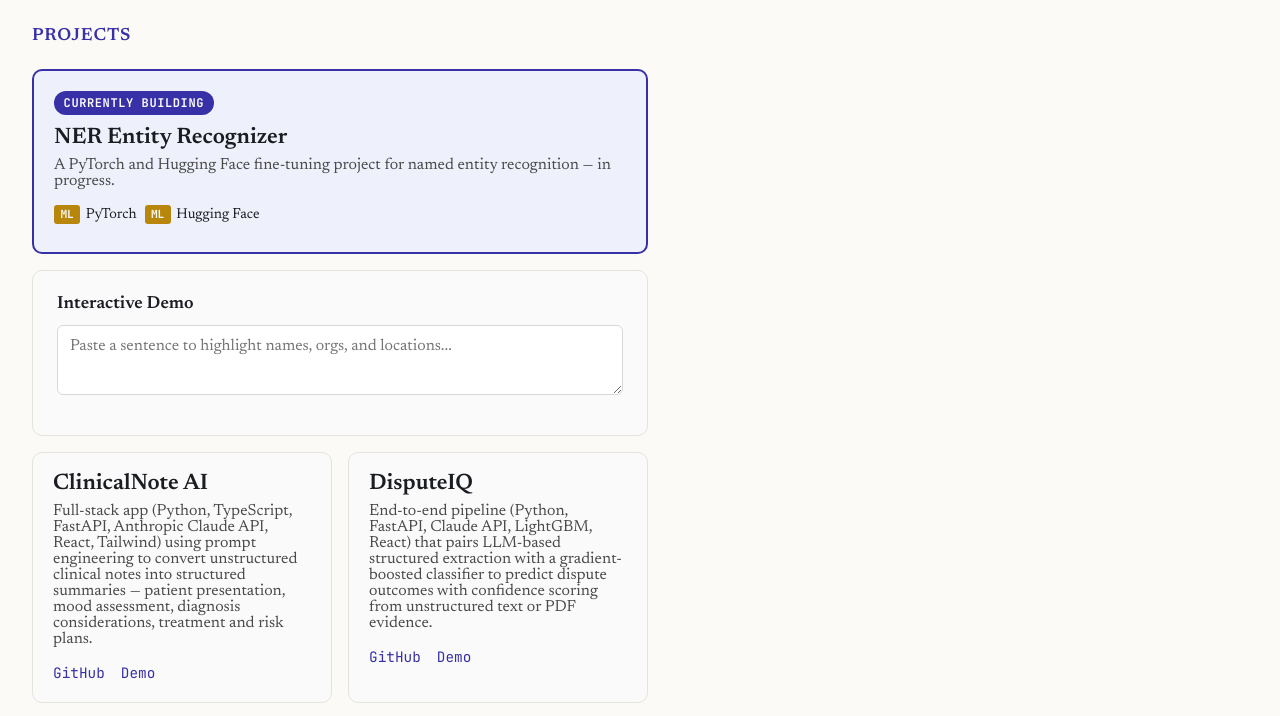
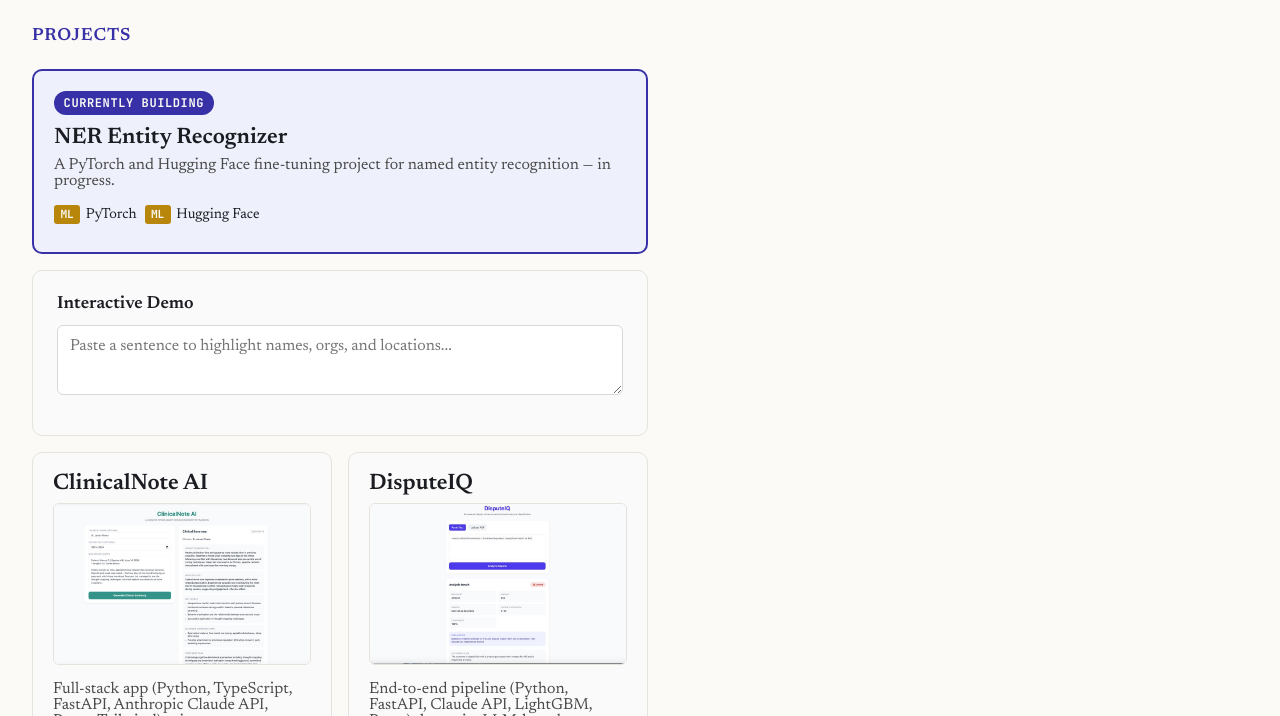
Before and after one commit to EleahBurman/eleah-burman-project-1, a website: page projects.html in a window 1280 px wide. Shown: the part 64-780 px from the top of the page. Drawn offline with Linux system fonts and the light colour scheme.

Commit message:
Add images of websites

```diff
--- a/css/style.css
+++ b/css/style.css
@@ -398,6 +398,14 @@ mark {
     margin-bottom: 0;
 }
 
+.project-image {
+    width: 100%;
+    border-radius: 6px;
+    border: 1px solid var(--color-border);
+    margin-bottom: 1rem;
+    display: block;
+}
+
 .stack {
     color: var(--color-text-secondary);
     font-size: 0.9rem;
--- a/projects.html
+++ b/projects.html
@@ -46,6 +46,7 @@
             <div class="project-grid">
                 <article class="project-card">
                     <h2 class="card-title">ClinicalNote AI</h2>
+                    <img src="images/project-clinicalnote.jpg" alt="Screenshot of the ClinicalNote AI app showing a clinical session note input form and generated structured summary" class="project-image">
                     <p class="description">Full-stack app (Python, TypeScript, FastAPI, Anthropic Claude API, React, Tailwind) using prompt engineering to convert unstructured clinical notes into structured summaries — patient presentation, mood assessment, diagnosis considerations, treatment and risk plans.</p>
                     <div class="project-links">
                         <a href="https://github.com/EleahBurman/clinicalnote-ai">GitHub</a>
@@ -55,6 +56,7 @@
 
                 <article class="project-card">
                     <h2 class="card-title">DisputeIQ</h2>
+                    <img src="images/project-disputeiq.jpg" alt="Screenshot of the DisputeIQ app showing a dispute text input and an analysis result with merchant, amount, and evidence strength" class="project-image">
                     <p class="description">End-to-end pipeline (Python, FastAPI, Claude API, LightGBM, React) that pairs LLM-based structured extraction with a gradient-boosted classifier to predict dispute outcomes with confidence scoring from unstructured text or PDF evidence.</p>
                     <div class="project-links">
                         <a href="https://github.com/EleahBurman/disputeiq">GitHub</a>
@@ -64,6 +66,7 @@
 
                 <article class="project-card">
                     <h2 class="card-title">Resume Keyword Matcher</h2>
+                    <img src="images/project-resume-matcher.jpg" alt="Screenshot of the Resume Keyword Matcher app showing upload fields for a resume and job description" class="project-image">
                     <p class="description">Flask application using NLTK and spaCy to score resume-job compatibility, with intelligent keyword extraction and fuzzy-matching for optimization recommendations.</p>
                     <div class="project-links">
                         <a href="https://github.com/EleahBurman/resume-keyword-matcher">GitHub</a>
```
Also changed, not shown: images/project-clinicalnote.jpg (added), images/project-disputeiq.jpg (added), images/project-resume-matcher.jpg (added).
